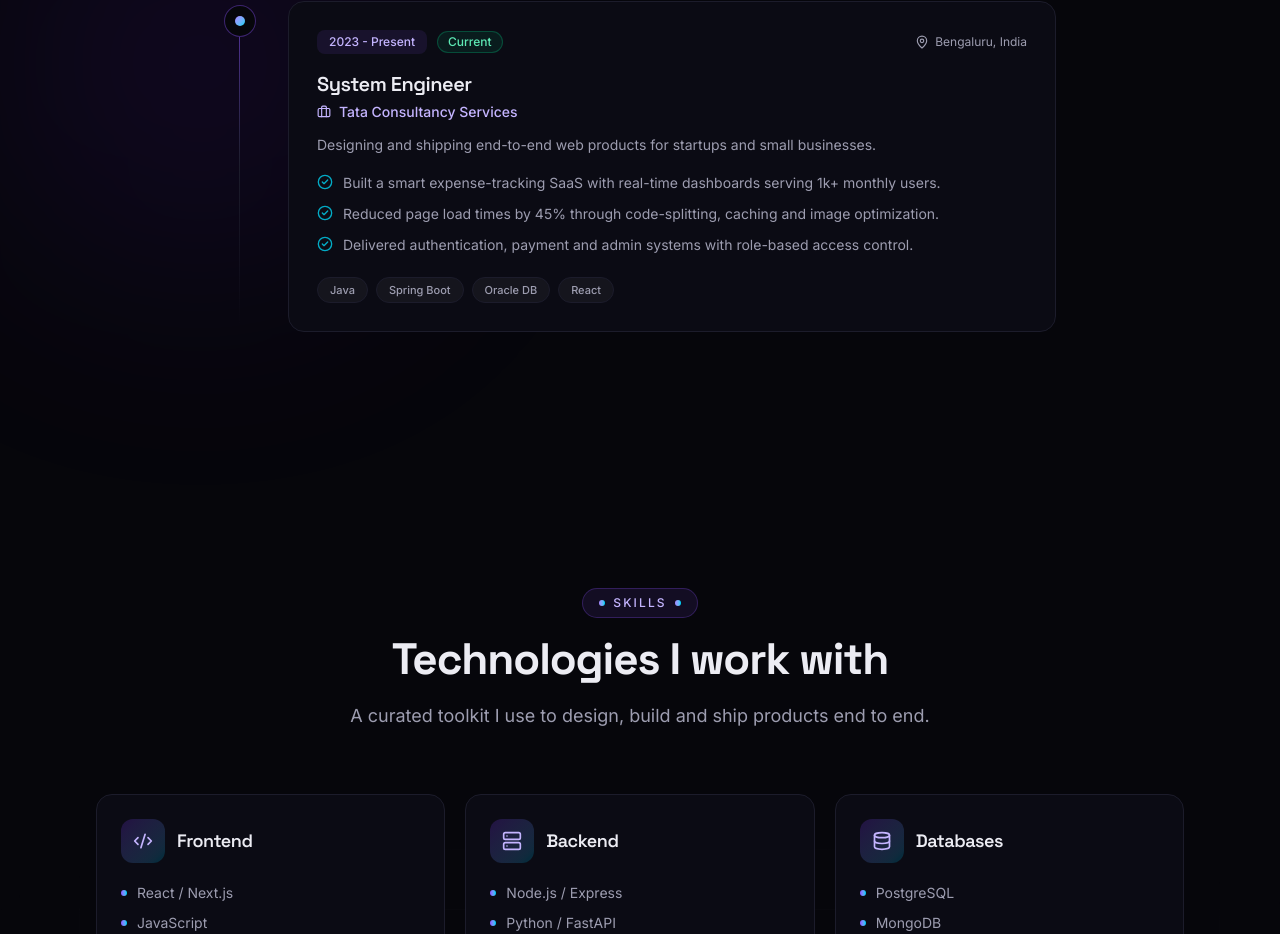
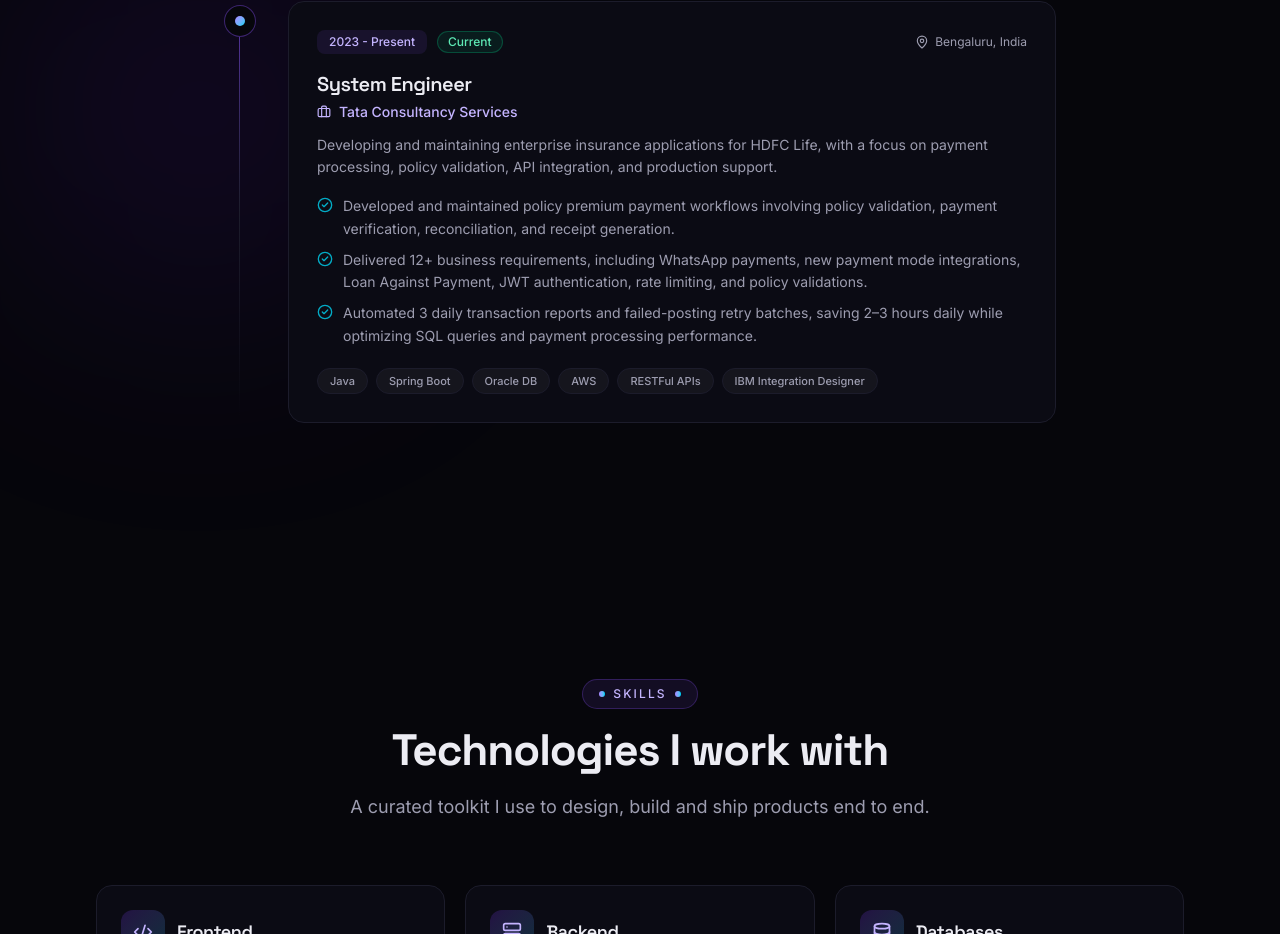
Before and after one commit to Harshavardhan-10/harshavardhan-portfolio, a Next.js app: page / in a window 1280 px wide. Shown: the part 2266-3200 px from the top of the page. Built offline with nearby package versions, Linux system fonts and the light colour scheme; no server answers.

Commit message:
Update experience section to reflect current role and responsibilities at HDFC Life

```diff
--- a/src/data/experience.ts
+++ b/src/data/experience.ts
@@ -16,13 +16,13 @@
     period: "2023 - Present",
     location: "Bengaluru, India",
     description:
-      "Designing and shipping end-to-end web products for startups and small businesses.",
+      "Developing and maintaining enterprise insurance applications for HDFC Life, with a focus on payment processing, policy validation, API integration, and production support.",
     highlights: [
-      "Built a smart expense-tracking SaaS with real-time dashboards serving 1k+ monthly users.",
-      "Reduced page load times by 45% through code-splitting, caching and image optimization.",
-      "Delivered authentication, payment and admin systems with role-based access control.",
+      "Developed and maintained policy premium payment workflows involving policy validation, payment verification, reconciliation, and receipt generation.",
+      "Delivered 12+ business requirements, including WhatsApp payments, new payment mode integrations, Loan Against Payment, JWT authentication, rate limiting, and policy validations.",
+      "Automated 3 daily transaction reports and failed-posting retry batches, saving 2–3 hours daily while optimizing SQL queries and payment processing performance.",
     ],
-    tech: ["Java", "Spring Boot", "Oracle DB", "React"],
+    tech: ["Java", "Spring Boot", "Oracle DB", "AWS", "RESTFul APIs", "IBM Integration Designer"],
     current: true,
   },
   // {
```
